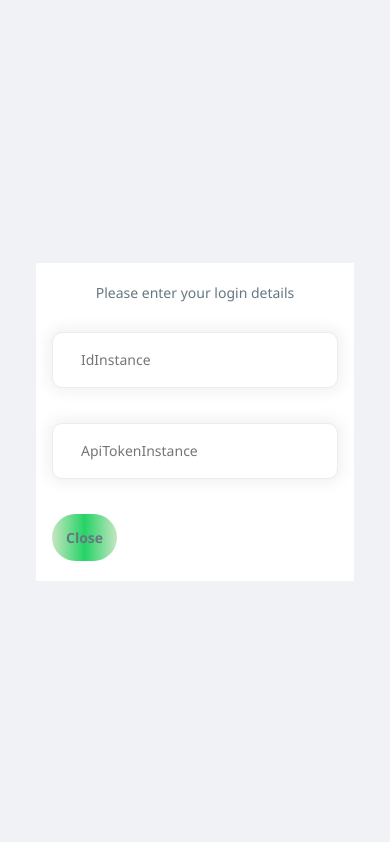
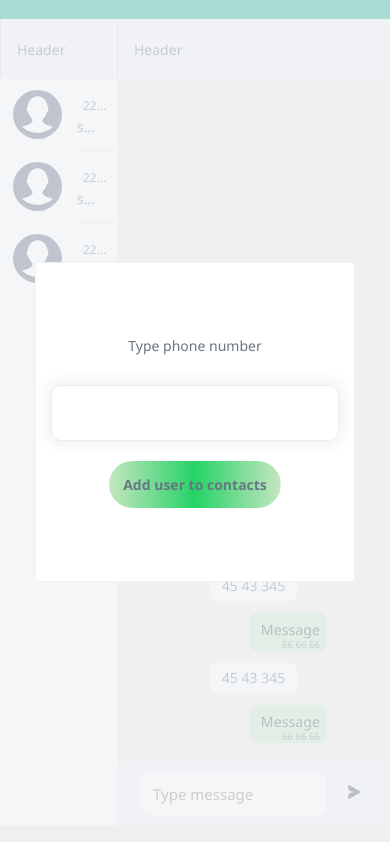
Before and after one commit to AnastasiyaDev97/whatsapp, a React (Create React App) app: page / in a window 390 px wide. Built offline with nearby package versions, Linux system fonts and the light colour scheme.

Commit message:
feat: add phoneInputForm

```diff
--- a/src/components/Modal/Modal.module.scss
+++ b/src/components/Modal/Modal.module.scss
@@ -28,6 +28,7 @@
   height: 100vh;
   z-index: 1000;
   background-color: $panelBckgrColor;
+  opacity: 0.7;
 }
 
 .title {
--- /dev/null
+++ b/src/components/PhoneInputForm/PhoneInputForm.module.scss
@@ -0,0 +1,7 @@
+.formWrapper {
+  display: flex;
+  flex-direction: column;
+  align-items: center;
+  justify-content: center;
+  gap: 20px;
+}
--- /dev/null
+++ b/src/components/PhoneInputForm/index.tsx
@@ -0,0 +1,36 @@
+import { useState, ChangeEvent, useCallback, useContext } from 'react';
+
+import style from './PhoneInputForm.module.scss';
+
+import { ModalContext } from 'components/Modal/ModalProvider';
+import { SuperButton } from 'components/SuperButton';
+import { SuperInputText } from 'components/SuperInputText';
+import { ReturnUseModalType } from 'hooks/useModal';
+import { useAppDispatch } from 'store';
+import { addContact } from 'store/reducers/contacts';
+import { ReturnComponentType } from 'types';
+
+export const PhoneInputForm = (): ReturnComponentType => {
+  const [value, setValue] = useState<string>('');
+  const { closeModal } = useContext<ReturnUseModalType>(ModalContext);
+
+  const dispatch = useAppDispatch();
+
+  const onInputTypePhoneChange = useCallback((e: ChangeEvent<HTMLInputElement>): void => {
+    setValue(e.currentTarget.value);
+  }, []);
+
+  const onAddUserToContactsButtonClick = useCallback(() => {
+    dispatch(addContact({ userPhone: value }));
+    closeModal();
+  }, [dispatch, value, closeModal]);
+
+  return (
+    <div className={style.formWrapper}>
+      <SuperInputText type="tel" value={value} onChange={onInputTypePhoneChange} />
+      <SuperButton onClick={onAddUserToContactsButtonClick}>
+        Add user to contacts
+      </SuperButton>
+    </div>
+  );
+};
--- a/src/components/index.ts
+++ b/src/components/index.ts
@@ -11,3 +11,4 @@ export { NavBar } from './NavBar';
 export { Dialogs } from './Dialogs';
 export { Modal } from './Modal';
 export { LoginForm } from './LoginForm';
+export { PhoneInputForm } from './PhoneInputForm';
--- a/src/pages/Main/index.tsx
+++ b/src/pages/Main/index.tsx
@@ -1,9 +1,24 @@
+import { useContext, useEffect } from 'react';
+
 import style from './Main.module.scss';
 
-import { Chat, Layout, NavBar } from 'components';
+import { Chat, Layout, NavBar, PhoneInputForm } from 'components';
+import { ModalContext } from 'components/Modal/ModalProvider';
+import { ReturnUseModalType } from 'hooks/useModal';
+import { useAppSelector } from 'store';
 import { ReturnComponentType } from 'types';
 
 export const Main = (): ReturnComponentType => {
+  const { openModal } = useContext<ReturnUseModalType>(ModalContext);
+
+  const contacts = useAppSelector(state => state.contacts.contacts);
+
+  useEffect(() => {
+    if (contacts?.length < 1) {
+      openModal({ text: 'Type phone number', children: <PhoneInputForm /> });
+    }
+  }, [openModal, contacts]);
+
   return (
     <Layout>
       <div className={style.contentContainer}>
--- a/src/store/index.ts
+++ b/src/store/index.ts
@@ -4,6 +4,7 @@ import { useDispatch, useSelector } from 'react-redux';
 import type { TypedUseSelectorHook } from 'react-redux';
 
 import app from './reducers/app';
+import contacts from './reducers/contacts';
 
 import { clientAPI } from 'api';
 
@@ -11,6 +12,7 @@ export const store = configureStore({
   reducer: {
     [clientAPI.reducerPath]: clientAPI.reducer,
     app,
+    contacts,
   },
   middleware: getDefaultMiddleware =>
     getDefaultMiddleware().concat([clientAPI.middleware]),
--- a/src/store/reducers/app.ts
+++ b/src/store/reducers/app.ts
@@ -5,10 +5,11 @@ import { AppStatusType, Nullable } from 'types';
 
 const initialState = {
   status: 'idle' as AppStatusType,
-  isAuth: false,
+  isAuth: true,
   errorText: null as Nullable<string>,
-  userToken: null as Nullable<string>,
-  userInstanse: null as Nullable<string>,
+  userToken:
+    '5ffc18d8d2144a3c8b480452c64c25e3c52f85eb7a334b079d' /* null  */ as Nullable<string>,
+  userInstanse: '1101824206' /* null */ as Nullable<string>,
 };
 
 type InitialStateType = typeof initialState;
--- /dev/null
+++ b/src/store/reducers/contacts.ts
@@ -0,0 +1,24 @@
+import { createSlice } from '@reduxjs/toolkit';
+import type { PayloadAction } from '@reduxjs/toolkit';
+
+const initialState = {
+  contacts: [] as string[],
+};
+
+type InitialStateType = typeof initialState;
+
+export const appSlice = createSlice({
+  name: 'contacts',
+  initialState,
+  reducers: {
+    addContact: (
+      state: InitialStateType,
+      action: PayloadAction<{ userPhone: string }>,
+    ) => {
+      state.contacts.push(action.payload.userPhone);
+    },
+  },
+});
+
+export const { addContact } = appSlice.actions;
+export default appSlice.reducer;
--- a/src/types/InputType.ts
+++ b/src/types/InputType.ts
@@ -1 +1 @@
-export type InputType = 'email' | 'password' | 'text';
+export type InputType = 'email' | 'password' | 'text' | 'tel';
```
